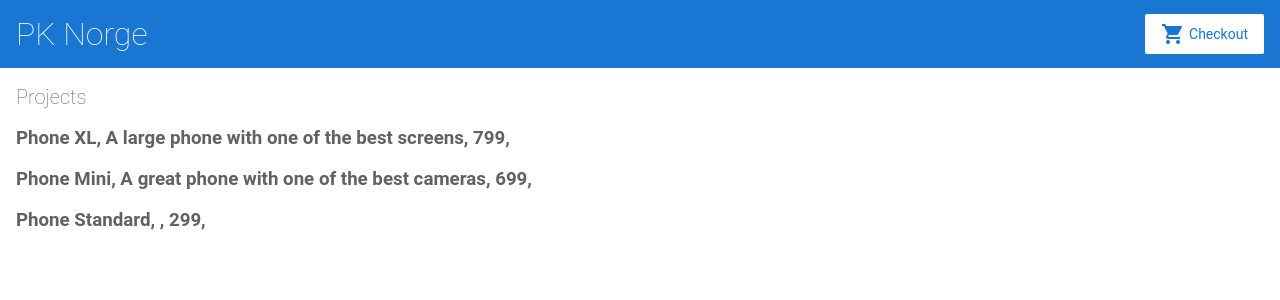
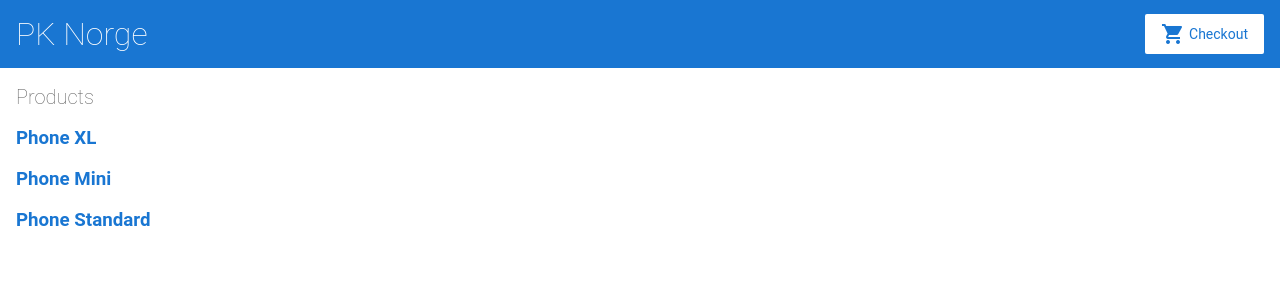
Before and after one commit to zfilm/angular-1rsqqr, an Angular app: page / in a window 1280 px wide. Shown: the top 300 px of the page. Built offline with nearby package versions, Linux system fonts and the light colour scheme.

Commit message:
2 files modified, 1 added

```diff
--- a/src/app/product-list/product-list.component.html
+++ b/src/app/product-list/product-list.component.html
@@ -1,10 +1,12 @@
-<h2>Projects</h2>
+<h2>Products</h2>
 
 
 <div *ngFor="let product of products">
 
 <h3>
-  {{ product.name }}, {{ product.description }}, {{ product.price }},
+  <a [title]="product.name + ' details'">
+  {{ product.name }}
+  </a>
 </h3>
 
 </div>
--- a/src/index.html
+++ b/src/index.html
@@ -2,7 +2,7 @@
 <html lang="en">
   <head>
     <meta charset="utf-8" />
-    <title>Angular Getting Started</title>
+    <title>Project Getting Started</title>
     <base href="/" />
 
     <meta name="viewport" content="width=device-width, initial-scale=1" />
```
Also changed, not shown: src/app/projects.ts (added, +20 -0 lines).
